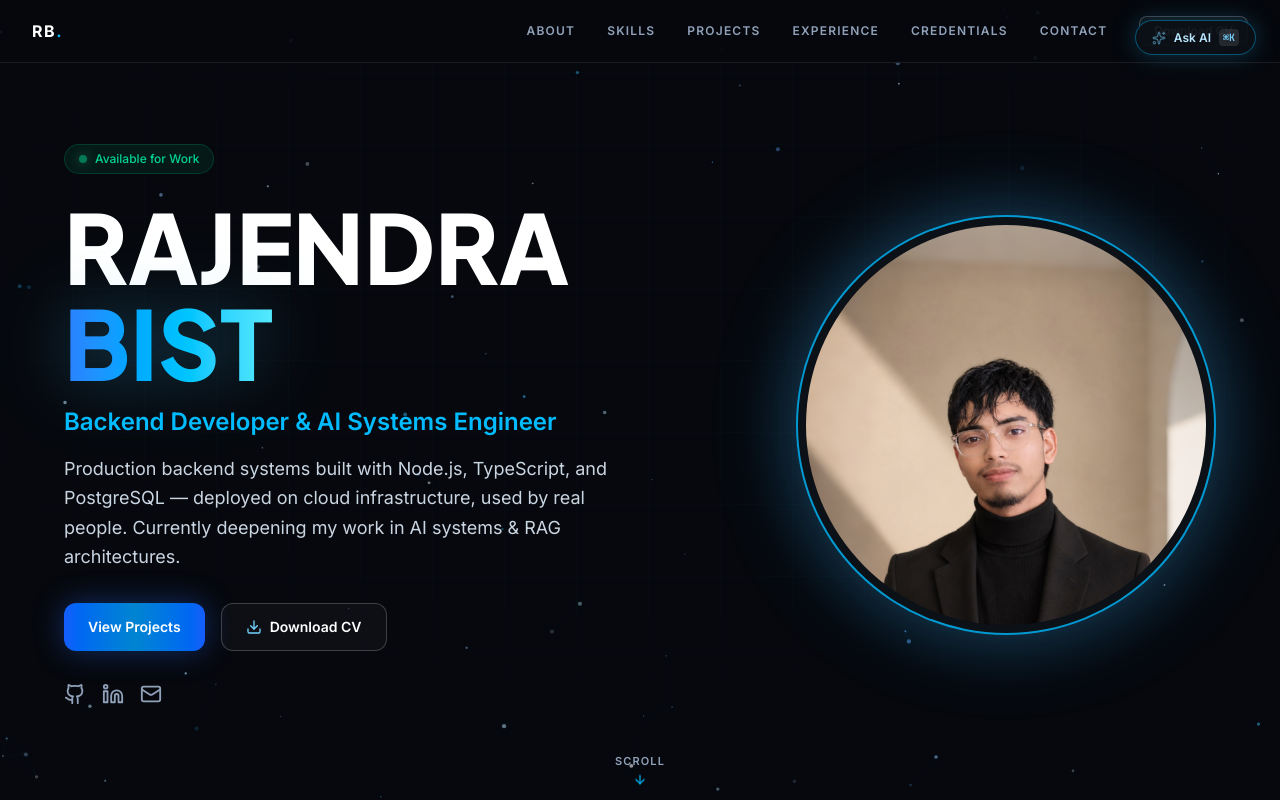
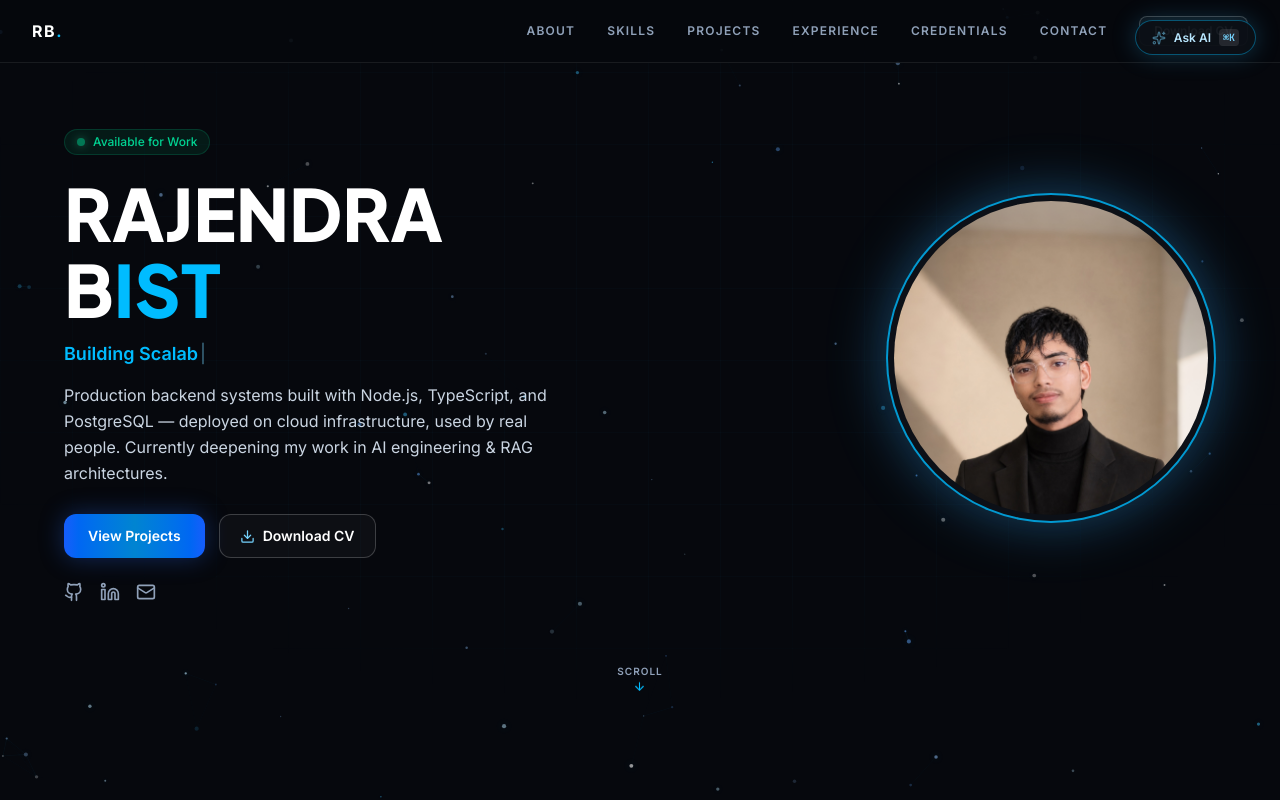
Before and after one commit to rajendrabist07/rajendra-bist, a Next.js app: page / in a window 1280 px wide. Shown: the top 800 px of the page. Built offline with nearby package versions, Linux system fonts and the light colour scheme.

Commit message:
feat(hero): implement typewriter role animation, compact floating profile halo, and SVG project cards

```diff
--- a/components/sections/Hero.tsx
+++ b/components/sections/Hero.tsx
@@ -1,24 +1,61 @@
 "use client";
 
+import { useEffect, useState } from "react";
 import { motion } from "framer-motion";
 import { ArrowDown, Download, Github, Linkedin, Mail } from "lucide-react";
 import Image from "next/image";
 import { PERSONAL } from "@/lib/portfolio-data";
 
+const ROLES = [
+  "Backend Developer & AI Systems Engineer",
+  "Building Scalable APIs & RAG Pipelines",
+  "LLM Integrations & Vector Embeddings",
+  "Autonomous Tool-Calling AI Systems",
+  "Designing Fault-Tolerant Architectures",
+];
+
 const heroVariants = {
-  hidden: { opacity: 0, y: 24 },
+  hidden: { opacity: 0, y: 20 },
   visible: { opacity: 1, y: 0 },
 };
 
 const itemTransition = { duration: 0.5 };
 
 export default function Hero() {
+  const [roleIndex, setRoleIndex] = useState(0);
+  const [currentText, setCurrentText] = useState("");
+  const [isDeleting, setIsDeleting] = useState(false);
+
+  useEffect(() => {
+    const fullText = ROLES[roleIndex];
+    let timeout: NodeJS.Timeout;
+
+    if (!isDeleting && currentText === fullText) {
+      timeout = setTimeout(() => setIsDeleting(true), 2200);
+    } else if (isDeleting && currentText === "") {
+      setIsDeleting(false);
+      setRoleIndex((prev) => (prev + 1) % ROLES.length);
+    } else {
+      const speed = isDeleting ? 30 : 65;
+      timeout = setTimeout(() => {
+        setCurrentText(
+          isDeleting
+            ? fullText.substring(0, currentText.length - 1)
+            : fullText.substring(0, currentText.length + 1)
+        );
+      }, speed);
+    }
+
+    return () => clearTimeout(timeout);
+  }, [currentText, isDeleting, roleIndex]);
+
   return (
     <section
       id="home"
-      className="relative flex min-h-[calc(100vh-4rem)] flex-col justify-between overflow-hidden px-6 pt-32 pb-12 md:px-8 lg:pt-36"
+      className="relative flex min-h-[calc(100vh-4rem)] flex-col justify-between overflow-hidden px-6 pt-28 pb-10 md:px-12 lg:pt-32"
     >
-      <div className="relative mx-auto grid w-full max-w-6xl items-center gap-12 lg:grid-cols-[1.1fr_0.9fr]">
+      <div className="relative mx-auto grid w-full max-w-6xl items-center gap-10 lg:grid-cols-[1.15fr_0.85fr]">
+        {/* Left: Text & Bio Content */}
         <div className="text-center md:text-left">
           <motion.div
             initial="hidden"
@@ -26,68 +63,72 @@ export default function Hero() {
             variants={heroVariants}
             transition={itemTransition}
           >
-            <div className="inline-flex items-center gap-2 rounded-full border border-emerald-500/20 bg-emerald-500/10 px-3.5 py-1.5 text-xs font-medium text-emerald-400">
-              <span className="h-2 w-2 rounded-full bg-emerald-400 shadow-[0_0_12px_rgba(52,211,153,0.8)] animate-pulse" />
+            <div className="inline-flex items-center gap-2 rounded-full border border-emerald-500/20 bg-emerald-500/10 px-3 py-1 text-xs font-medium text-emerald-400">
+              <span className="h-2 w-2 rounded-full bg-emerald-400 shadow-[0_0_10px_rgba(52,211,153,0.8)] animate-pulse" />
               Available for Work
             </div>
 
-            <h1 className="mt-6 text-5xl font-black uppercase tracking-tight text-white sm:text-6xl md:text-7xl lg:text-8xl">
+            <h1 className="mt-5 text-5xl font-black uppercase tracking-tight text-white sm:text-6xl lg:text-7xl leading-[1.05]">
               Rajendra<br />
-              <span className="bg-gradient-to-r from-blue-500 via-sky-400 to-cyan-300 bg-clip-text text-transparent drop-shadow-[0_0_35px_rgba(56,189,248,0.35)]">
-                Bist
-              </span>
+              B<span className="text-sky-400">IST</span>
             </h1>
+          </motion.div>
+
+          {/* Typewriter Dynamic Role Display */}
+          <motion.div
+            initial="hidden"
+            animate="visible"
+            variants={heroVariants}
+            transition={{ ...itemTransition, delay: 0.15 }}
+            className="mt-3 flex min-h-[32px] items-center justify-center md:justify-start"
+          >
+            <p className="text-base font-semibold text-sky-400 sm:text-lg">
+              <span>{currentText}</span>
+              <span className="ml-0.5 inline-block w-2 animate-pulse text-sky-300 font-normal">|</span>
+            </p>
           </motion.div>
 
           <motion.p
             initial="hidden"
             animate="visible"
             variants={heroVariants}
-            transition={{ ...itemTransition, delay: 0.15 }}
-            className="mt-4 text-xl font-semibold text-sky-400 sm:text-2xl"
+            transition={{ ...itemTransition, delay: 0.3 }}
+            className="mt-3 max-w-lg text-sm leading-relaxed text-slate-300 sm:text-base"
           >
-            Backend Developer & AI Systems Engineer
+            Production backend systems built with Node.js, TypeScript, and PostgreSQL — deployed on cloud infrastructure, used by real people. Currently deepening my work in AI engineering & RAG architectures.
           </motion.p>
 
-          <motion.p
-            initial="hidden"
-            animate="visible"
-            variants={heroVariants}
-            transition={{ ...itemTransition, delay: 0.3 }}
-            className="mt-4 max-w-xl text-base leading-relaxed text-slate-300 sm:text-lg"
-          >
-            Production backend systems built with Node.js, TypeScript, and PostgreSQL — deployed on cloud infrastructure, used by real people. Currently deepening my work in AI systems & RAG architectures.
-          </motion.p>
-
+          {/* Action Buttons */}
           <motion.div
             initial="hidden"
             animate="visible"
             variants={heroVariants}
             transition={{ ...itemTransition, delay: 0.45 }}
-            className="mt-8 flex flex-wrap items-center justify-center gap-4 md:justify-start"
+            className="mt-7 flex flex-wrap items-center justify-center gap-3.5 md:justify-start"
           >
             <a
               href="#projects"
-              className="inline-flex min-h-12 items-center justify-center rounded-xl bg-gradient-to-r from-blue-600 via-sky-600 to-blue-600 px-6 py-3 text-sm font-semibold text-white shadow-[0_0_30px_rgba(37,99,235,0.4)] transition-all duration-200 hover:shadow-[0_0_40px_rgba(56,189,248,0.6)] hover:scale-[1.02] active:scale-[0.98]"
+              className="inline-flex min-h-11 items-center justify-center rounded-xl bg-gradient-to-r from-blue-600 via-sky-600 to-blue-600 px-6 py-2.5 text-sm font-semibold text-white shadow-[0_0_25px_rgba(37,99,235,0.35)] transition-all duration-200 hover:shadow-[0_0_35px_rgba(56,189,248,0.5)] hover:scale-[1.02] active:scale-[0.98]"
             >
               View Projects
             </a>
             <a
               href={PERSONAL.resumeUrl}
               download="Rajendra-Bist-Resume.pdf"
-              className="inline-flex min-h-12 items-center justify-center gap-2 rounded-xl border border-white/20 bg-white/[0.03] px-6 py-3 text-sm font-semibold text-white transition-all duration-200 hover:border-sky-400/60 hover:bg-sky-500/10 hover:scale-[1.02] active:scale-[0.98]"
+              className="inline-flex min-h-11 items-center justify-center gap-2 rounded-xl border border-white/20 bg-white/[0.03] px-5 py-2.5 text-sm font-semibold text-white transition-all duration-200 hover:border-sky-400/60 hover:bg-sky-500/10 hover:scale-[1.02] active:scale-[0.98]"
             >
-              <Download size={16} className="text-sky-300" />
+              <Download size={15} className="text-sky-300" />
               Download CV
             </a>
           </motion.div>
 
+          {/* Social Icons Row */}
           <motion.div
             initial="hidden"
             animate="visible"
             variants={heroVariants}
             transition={{ ...itemTransition, delay: 0.6 }}
-            className="mt-8 flex items-center justify-center gap-4 md:justify-start"
+            className="mt-6 flex items-center justify-center gap-4 md:justify-start"
           >
             {[
               { href: PERSONAL.github, icon: Github, label: "GitHub" },
@@ -104,13 +145,14 @@ export default function Hero() {
                   aria-label={item.label}
                   className="text-slate-400 transition-colors duration-200 hover:text-sky-300 hover:scale-110 active:scale-95"
                 >
-                  <Icon size={22} />
+                  <Icon size={20} />
                 </a>
               );
             })}
           </motion.div>
         </div>
 
+        {/* Right: Floating Circular Profile Photo with Animated Glowing Border */}
         <motion.div
           initial="hidden"
           animate="visible"
@@ -118,30 +160,34 @@ export default function Hero() {
           transition={{ ...itemTransition, delay: 0.35 }}
           className="relative flex justify-center lg:justify-end"
         >
-          <div className="relative w-full max-w-[320px] sm:max-w-[380px] lg:max-w-[420px]">
+          <motion.div
+            animate={{ y: [0, -8, 0] }}
+            transition={{ duration: 5, repeat: Infinity, ease: "easeInOut" }}
+            className="relative w-full max-w-[260px] sm:max-w-[300px] lg:max-w-[330px]"
+          >
             {/* Glowing Blue Ambient Halo */}
-            <div className="absolute -inset-6 rounded-full bg-[radial-gradient(circle,rgba(56,189,248,0.45),rgba(37,99,235,0.25)_40%,transparent_70%)] blur-2xl animate-pulse" />
+            <div className="absolute -inset-4 rounded-full bg-[radial-gradient(circle,rgba(56,189,248,0.4),rgba(37,99,235,0.2)_45%,transparent_70%)] blur-xl" />
 
-            <div className="relative aspect-square overflow-hidden rounded-full border-2 border-sky-400/80 bg-[#0c1017] p-2 shadow-[0_0_80px_rgba(56,189,248,0.35)]">
+            <div className="relative aspect-square overflow-hidden rounded-full border-2 border-sky-400/80 bg-[#0c1017] p-1.5 shadow-[0_0_60px_rgba(56,189,248,0.3)]">
               <div className="relative h-full w-full overflow-hidden rounded-full bg-[#0c1017]">
                 <Image
                   src="/images/rajendra-bist.jpeg"
                   alt="Rajendra Bist - Backend Developer from Nepal profile photo"
                   fill
                   priority
-                  sizes="(min-width: 1024px) 400px, 80vw"
+                  sizes="(min-width: 1024px) 340px, 75vw"
                   className="object-cover object-[50%_18%]"
                 />
               </div>
             </div>
-          </div>
+          </motion.div>
         </motion.div>
       </div>
 
       {/* Scroll indicator */}
-      <div className="mx-auto mt-12 flex flex-col items-center gap-1.5 text-slate-500">
-        <span className="text-[11px] font-semibold tracking-widest uppercase text-slate-400">Scroll</span>
-        <ArrowDown size={14} className="animate-bounce text-sky-400" />
+      <div className="mx-auto mt-8 flex flex-col items-center gap-1 text-slate-500">
+        <span className="text-[10px] font-semibold tracking-widest uppercase text-slate-400">Scroll</span>
+        <ArrowDown size={13} className="animate-bounce text-sky-400" />
       </div>
     </section>
   );
--- a/components/sections/Projects.tsx
+++ b/components/sections/Projects.tsx
@@ -11,7 +11,7 @@ const CASE_STUDIES = [
     tag: "PRODUCTION SYSTEM • 2026",
     title: "DevGuard AI",
     tagline: "Autonomous PR Security & Code Review Agent",
-    image: "/images/dev-guard-ai.png",
+    image: "/images/devguard-ai-card.svg",
     terminalTitle: "devguard-pipeline.sh",
     terminalContent: `PR Webhook → [AST Static Linter]
                   ↓
@@ -48,7 +48,7 @@ const CASE_STUDIES = [
     tag: "PRODUCTION SYSTEM • 2026",
     title: "EduMethod AI",
     tagline: "Cognitive EdTech Platform With Persistent Memory & pgvector RAG",
-    image: "/images/edumethod-innovative.png",
+    image: "/images/edumethod-ai-card.svg",
     terminalTitle: "edumethod-arch.sh",
     terminalContent: `Syllabus Upload → [pgvector Embeddings]
                         ↓
```
